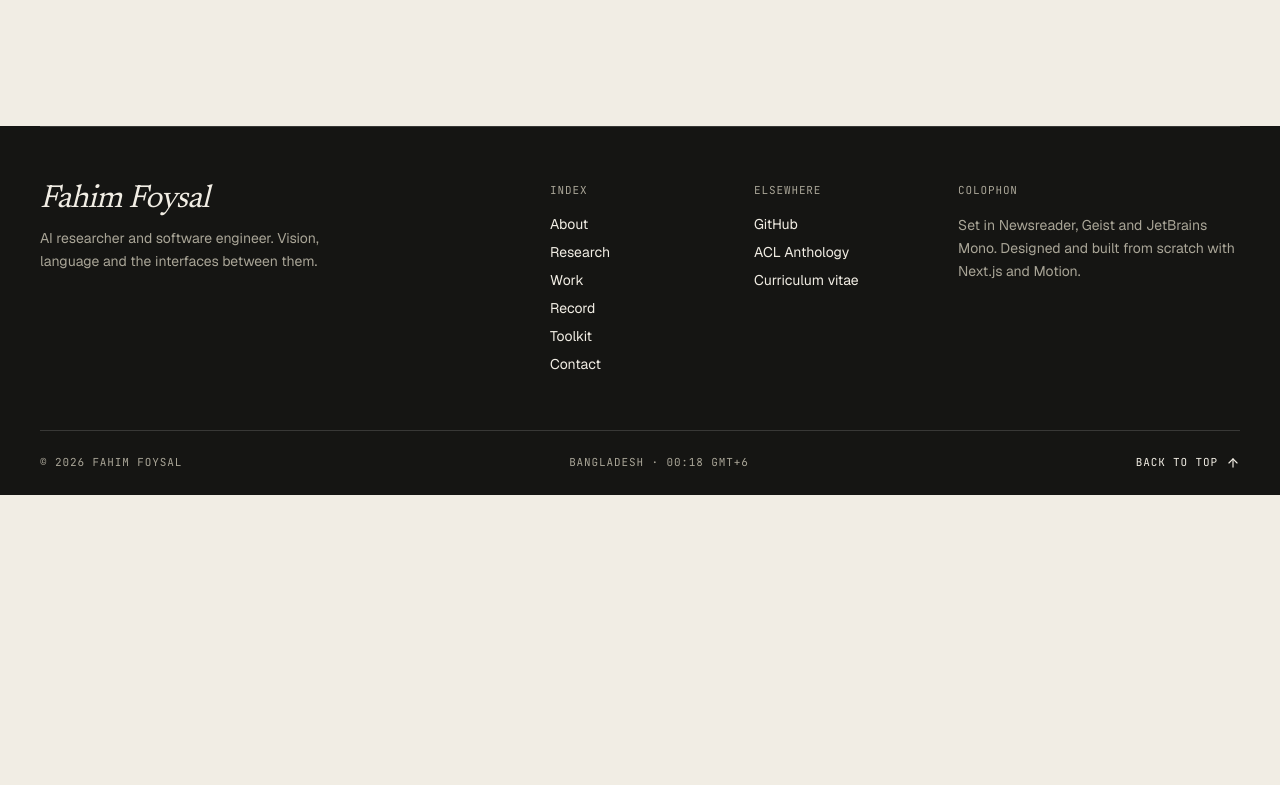
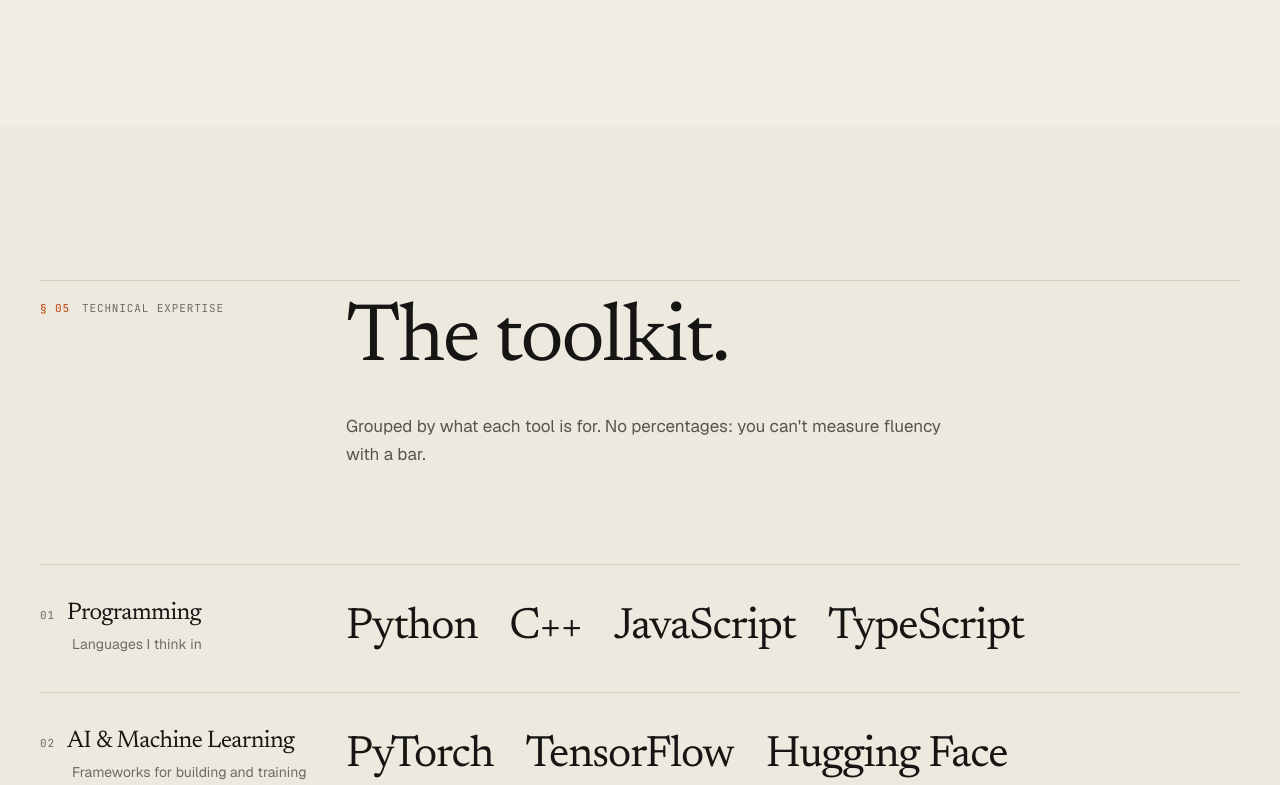
Before and after one commit to souwmo04/PERSONAL-DIGITAL-PORTFOLIO, a Next.js app: page / in a window 1280 px wide. Shown: the part 10880-11665 px from the top of the page. Before the commit the page ends 11375 px from the top, so only its background shows below. Built offline with nearby package versions, Linux system fonts and the light colour scheme; no server answers.

Commit message:
feat: add toolkit section to the home page

```diff
--- a/src/app/page.tsx
+++ b/src/app/page.tsx
@@ -3,6 +3,7 @@ import { About } from "@/components/sections/About";
 import { Research } from "@/components/sections/Research";
 import { Work } from "@/components/sections/Work";
 import { Record } from "@/components/sections/Record";
+import { Toolkit } from "@/components/sections/Toolkit";
 
 export default function Home() {
   return (
@@ -12,6 +13,7 @@ export default function Home() {
       <Research />
       <Work />
       <Record />
+      <Toolkit />
     </>
   );
 }
```
